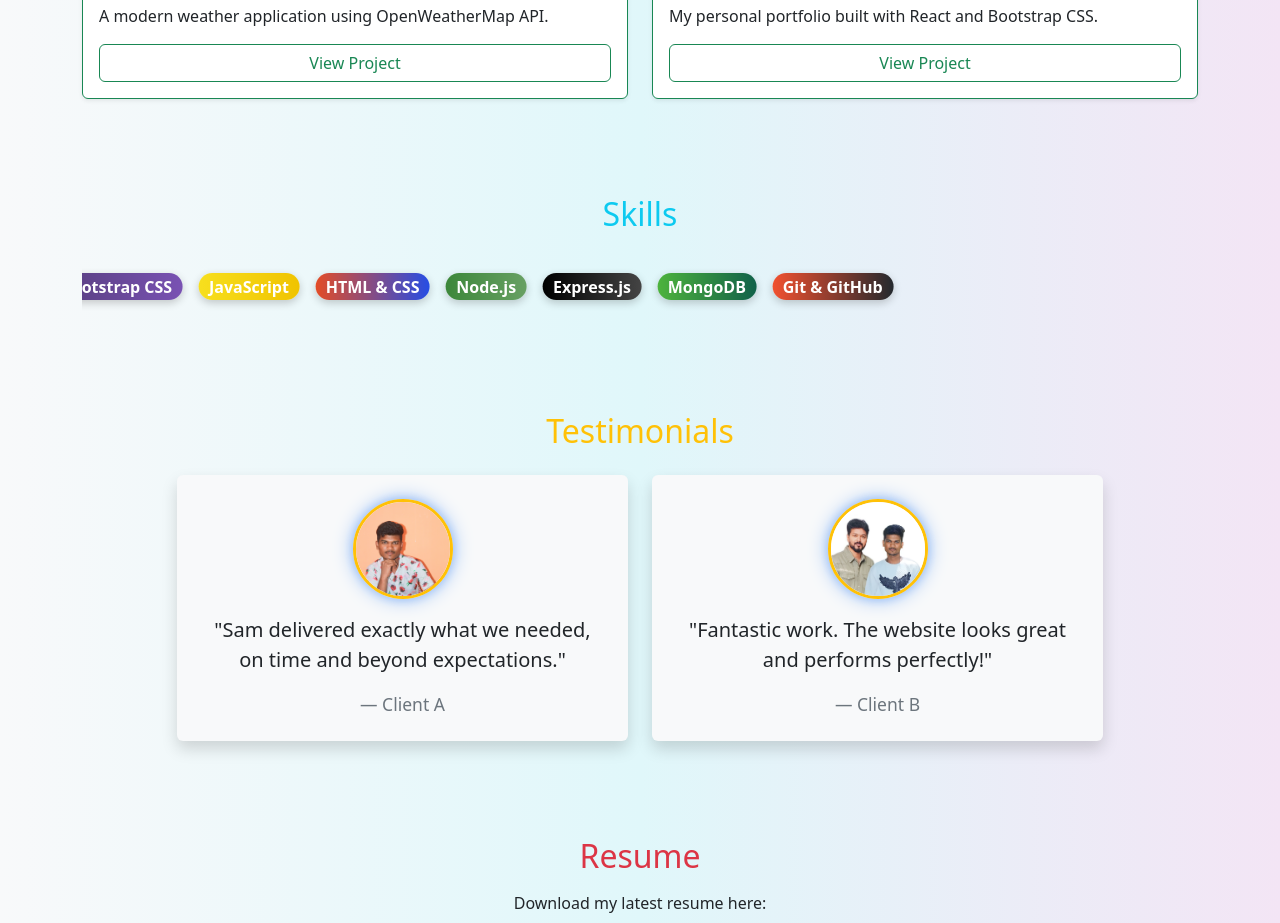
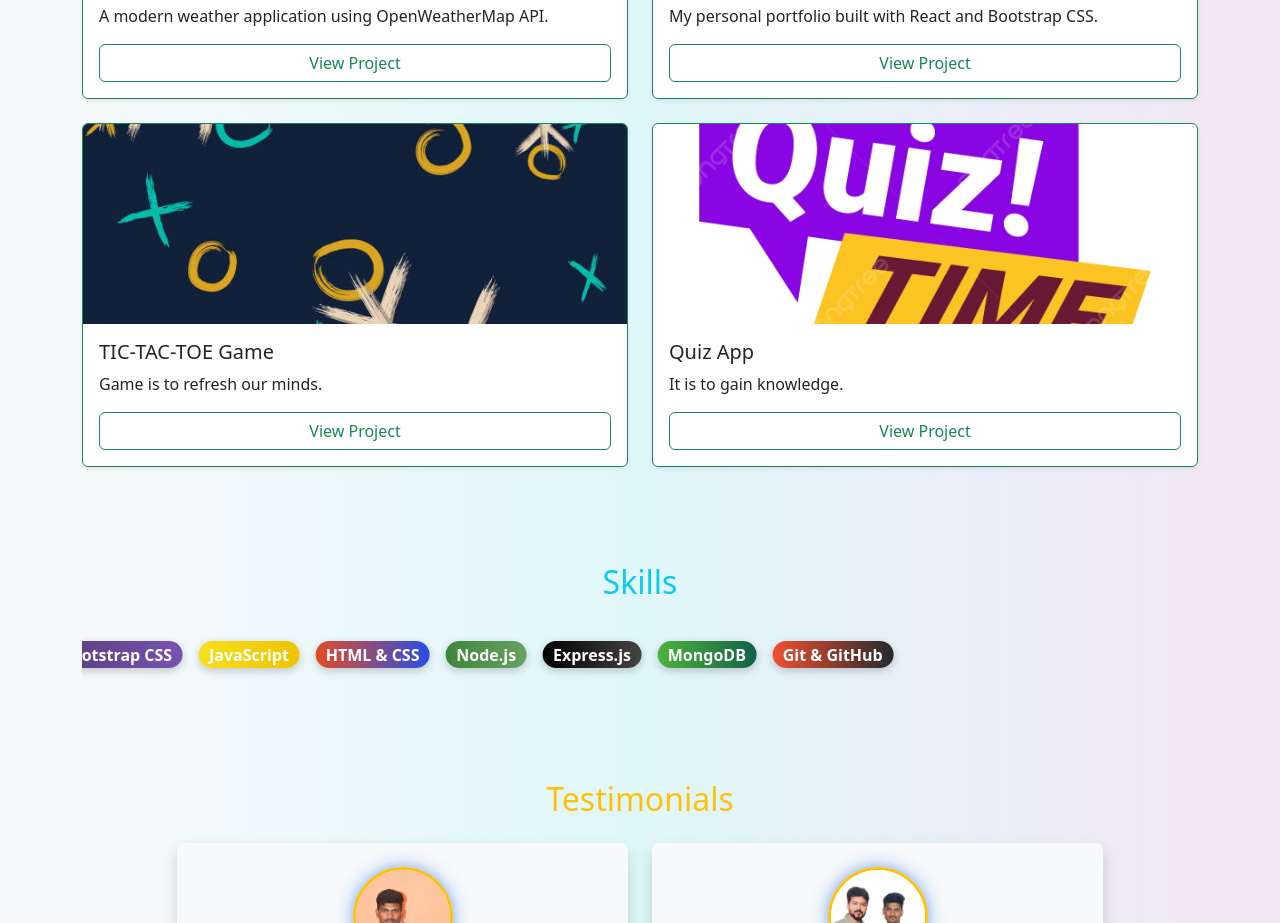
Before and after one commit to HappySamson/MyPortfolio, a React (Create React App) app: page / in a window 1280 px wide. Shown: the part 1800-2723 px from the top of the page. Built offline with nearby package versions, Linux system fonts and the light colour scheme.

Commit message:
Update Portfolio.js

```diff
--- a/src/Portfolio.js
+++ b/src/Portfolio.js
@@ -5,6 +5,8 @@ import './App.css';
 import './animation.css';
 import myPhoto from './sam.jpg';
 import weather from './weather.jpg';
+import tic_tac_toe from './tic_tac_toe.jpg';
+import quiz_app from './quiz app.png';
 import portfolio from './portfolio.jpg';
 import client1 from './c1.jpg';
 import samresume from './sam.pdf';
@@ -257,12 +259,12 @@ export default function Portfolio() {
         </div>
       </div>
     </div>
-{/*
 
+{/*project 3 */}
     <div className="col-md-6">
       <div className="card h-100 border-success shadow-sm">
         <img
-          src={TIC-TAC-TOE}
+          src={tic_tac_toe}
           className="card-img-top"
           alt="TIC-TAC-TOE Game"
           style={{ objectFit: 'cover', height: '200px' }}
@@ -283,11 +285,11 @@ export default function Portfolio() {
         </div>
       </div>
     </div>
-
+               {/*project 4 */}
     <div className="col-md-6">
       <div className="card h-100 border-success shadow-sm">
         <img
-          src={Quiz App}
+          src={quiz_app}
           className="card-img-top"
           alt="Quiz App"
           style={{ objectFit: 'cover', height: '200px' }}
@@ -308,7 +310,7 @@ export default function Portfolio() {
         </div>
       </div>
     </div>
-         */}
+
 
   </div>
 </section>
```
